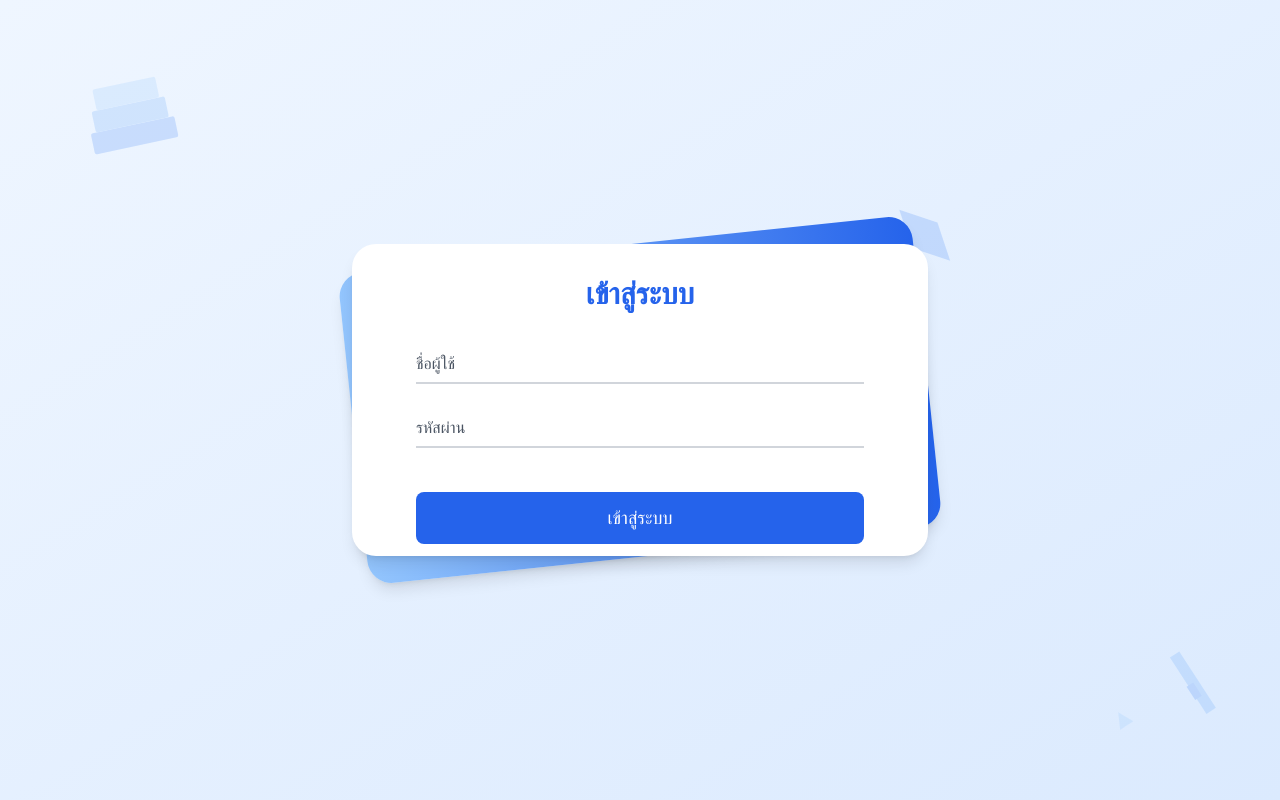
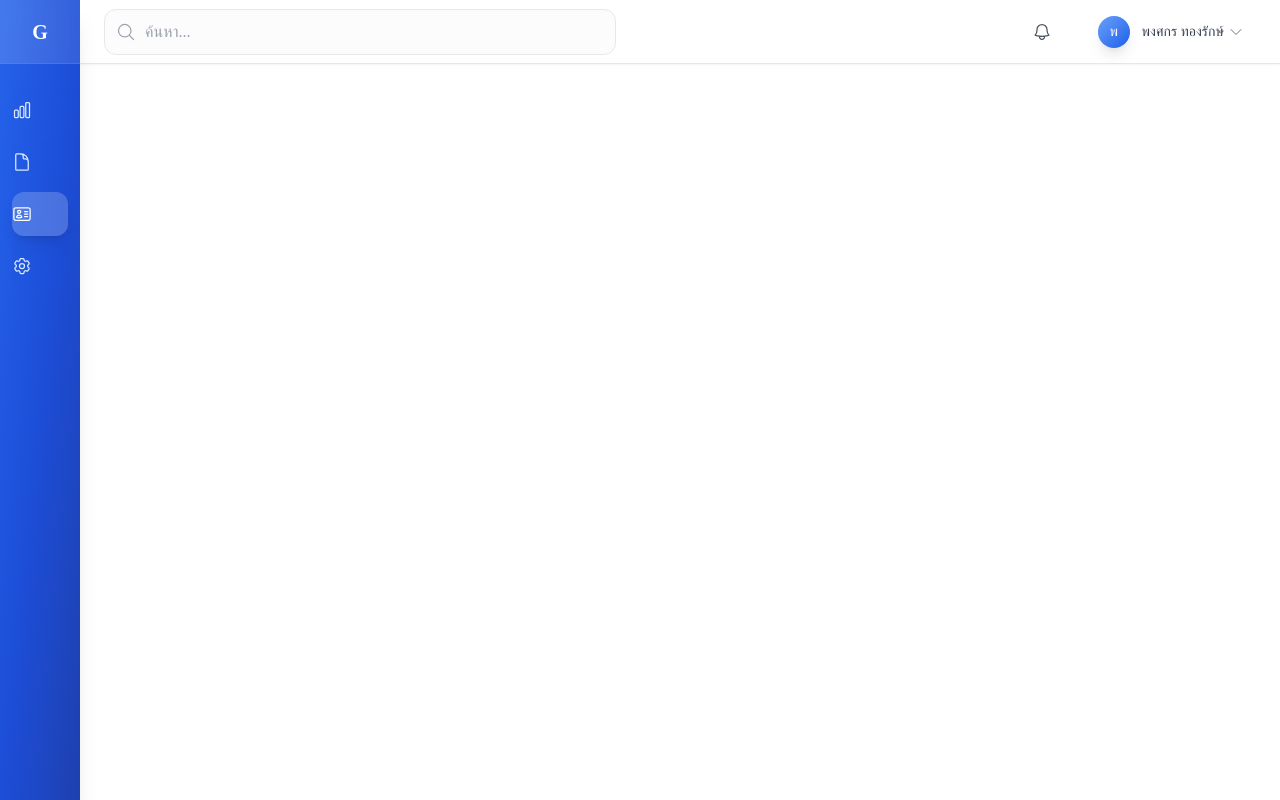
Before and after one commit to CKMarineTest/LoginGumlungjai, a Vue app: page /thegift/infoscholarship in a window 1280 px wide. Before the commit this address led to /thegift/Login. Built offline with nearby package versions, Linux system fonts and the light colour scheme; a web font is replaced by a local one.

Commit message:
Revision 04

```diff
--- /dev/null
+++ b/src/components/InfoScholarShipsComponent.vue
@@ -0,0 +1,11 @@
+<template>
+    <div class="flex">
+        <aside class="w-16 h-screen fixed left-0 bg-gray-900">
+            <SidebarComponent />
+        </aside>
+    </div>
+</template>
+
+<script setup>
+import SidebarComponent from './Menu/SidebarComponent.vue';
+</script>
--- a/src/components/Menu/SidebarComponent.vue
+++ b/src/components/Menu/SidebarComponent.vue
@@ -201,7 +201,8 @@ import {
   MagnifyingGlassIcon,
   DocumentIcon,
   ArrowRightOnRectangleIcon,
-  UserIcon
+  UserIcon,
+  IdentificationIcon
 } from '@heroicons/vue/24/outline';
 
 const router = useRouter();
@@ -214,7 +215,8 @@ const userName = ref('พงศกร ทองรักษ์');
 const menuItems = ref([
   { icon: ChartBarIcon, label: 'แดชบอร์ด', path: '/dashboard' },
   { icon: DocumentIcon, label: 'ใบสมัคร', path: '/registerform' },
-  { icon: Cog6ToothIcon, label: 'ตั้งค่า', path: '/setting' }
+  { icon: IdentificationIcon, label: 'ข้อมูลผู้ที่ได้รับทุน', path: '/infoscholarship'},
+  { icon: Cog6ToothIcon, label: 'ตั้งค่า', path: '/setting' },
 ]);
 
 const expandSidebar = () => {
--- a/src/router/index.js
+++ b/src/router/index.js
@@ -28,6 +28,11 @@ const routes = [
         path: '/setting',
         name: 'Setting',
         component: () => import('../views/SettingViews.vue'),
+    },
+    {
+        path: '/infoscholarship',
+        name: 'infoscholarship',
+        component: () => import('../views/InfoScholarShip.vue'),
     }
 ]
 
--- /dev/null
+++ b/src/views/InfoScholarShip.vue
@@ -0,0 +1,9 @@
+<template>
+    <div class="flex">
+        <InfoScholarShipsComponent />
+    </div>
+</template>
+
+<script setup>
+    import InfoScholarShipsComponent from '@/components/InfoScholarShipsComponent.vue';
+</script>
```
